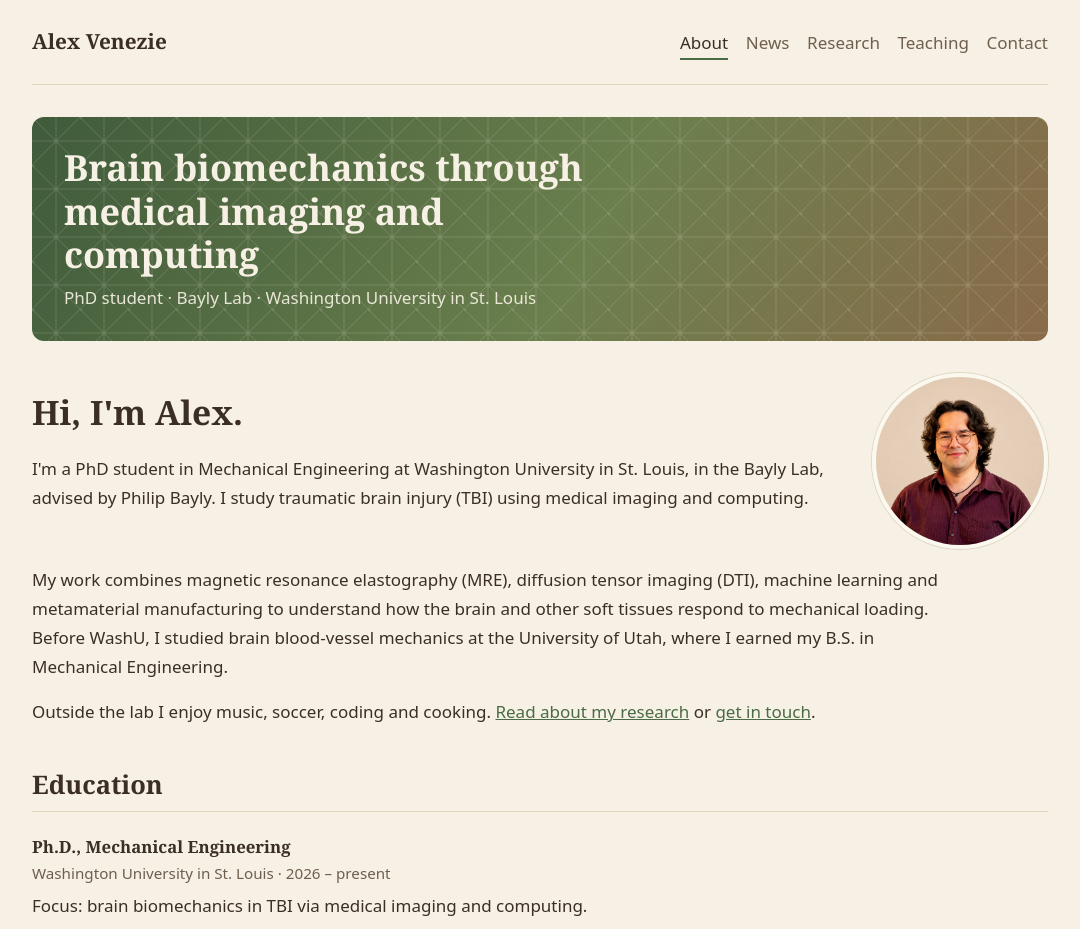
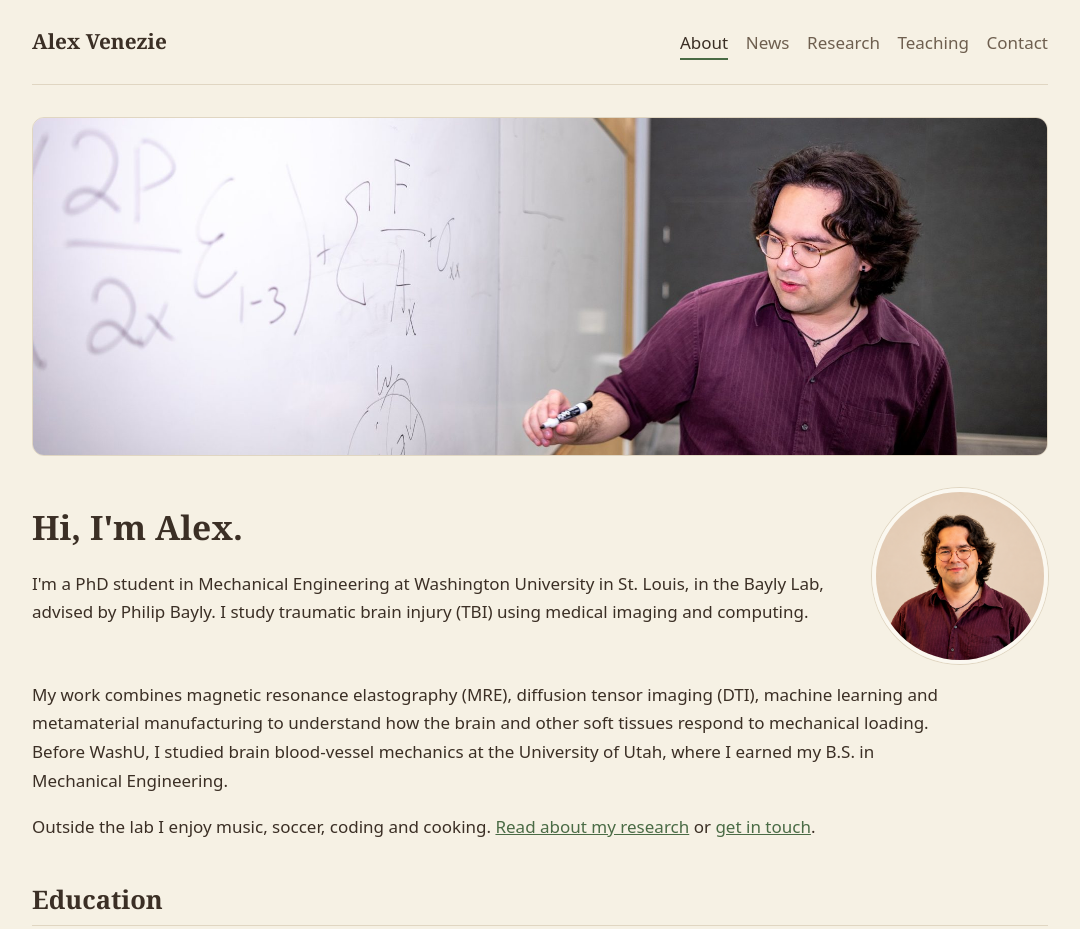
Before and after one commit to AlexVenezie/AlexVenezie.github.io, an Astro site: page / in a window 1280 px wide. Shown: the top 929 px of the page, without its empty margins (100-1180 px from the left). Built offline with nearby package versions, Linux system fonts and the light colour scheme; Astro itself is replaced by a stand-in of ours.

Commit message:
Use cropped whiteboard photo as home page banner
Co-Authored-By: Claude Sonnet 5.5 <noreply@anthropic.com>
Claude-Session: https://claude.ai/code/session_01VKqUfDznDxsdC3qo8fgBrF

```diff
--- a/src/components/Banner.astro
+++ b/src/components/Banner.astro
@@ -1,24 +1,8 @@
 ---
 interface Props {
-  title: string;
-  subtitle: string;
+  alt: string;
 }
-const { title, subtitle } = Astro.props;
+const { alt } = Astro.props;
 ---
 
-<section class="banner" aria-label="Site banner">
-  <svg class="lattice" aria-hidden="true" xmlns="http://www.w3.org/2000/svg" preserveAspectRatio="xMidYMid slice">
-    <defs>
-      <pattern id="lattice" width="48" height="48" patternUnits="userSpaceOnUse">
-        <path d="M0 0 L48 48 M48 0 L0 48 M24 0 V48 M0 24 H48" fill="none" stroke="#f6f1e4" stroke-width="1" />
-        <circle cx="0" cy="0" r="2.5" fill="#f6f1e4" />
-        <circle cx="24" cy="24" r="2.5" fill="#f6f1e4" />
-      </pattern>
-    </defs>
-    <rect width="100%" height="100%" fill="url(#lattice)" />
-  </svg>
-  <div class="banner-text">
-    <p class="banner-title">{title}</p>
-    <p class="banner-sub">{subtitle}</p>
-  </div>
-</section>
+<img class="banner" src="/banner.jpg" alt={alt} width="2000" height="667" />
--- a/src/pages/index.astro
+++ b/src/pages/index.astro
@@ -9,10 +9,7 @@ const latest = (await getCollection('news'))
 ---
 
 <Layout title="About">
-  <Banner
-    title="Brain biomechanics through medical imaging and computing"
-    subtitle="PhD student · Bayly Lab · Washington University in St. Louis"
-  />
+  <Banner alt="Alex writing equations on a whiteboard" />
   <div class="hero">
     <div>
       <h1>Hi, I'm Alex.</h1>
--- a/src/styles/global.css
+++ b/src/styles/global.css
@@ -54,24 +54,19 @@ footer { padding: 1.5rem 0 3rem; border-top: 1px solid var(--rule); color: var(-
 main p, main li { max-width: 58rem; }
 
 .banner {
-  position: relative;
-  overflow: hidden;
-  display: flex;
-  align-items: flex-end;
-  min-height: 14rem;
+  display: block;
+  width: 100%;
+  height: auto;
+  aspect-ratio: 3 / 1;
+  object-fit: cover;
+  object-position: 85% center; /* keep the person in frame when cropped */
   margin: 0 0 2rem;
   border-radius: 12px;
-  background: linear-gradient(120deg, #3f5b3b 0%, #6b7f4d 55%, #8a6b4a 100%);
-  color: #f6f1e4;
+  border: 1px solid var(--rule);
 }
-.banner .lattice { position: absolute; inset: 0; width: 100%; height: 100%; opacity: 0.16; }
-.banner-text { position: relative; padding: 1.75rem 2rem; }
-.banner-title {
-  margin: 0;
-  max-width: 34rem;
-  font: 700 clamp(1.5rem, 3.2vw, 2.25rem)/1.2 Georgia, 'Times New Roman', serif;
+@media (max-width: 640px) {
+  .banner { aspect-ratio: 4 / 3; }
 }
-.banner-sub { margin: 0.5rem 0 0; max-width: 34rem; opacity: 0.92; }
 
 .hero { display: flex; flex-wrap: wrap-reverse; gap: 1.5rem 2rem; align-items: center; }
 .hero > div { flex: 1 1 20rem; }
```
Also changed, not shown: public/banner.jpg (added).
